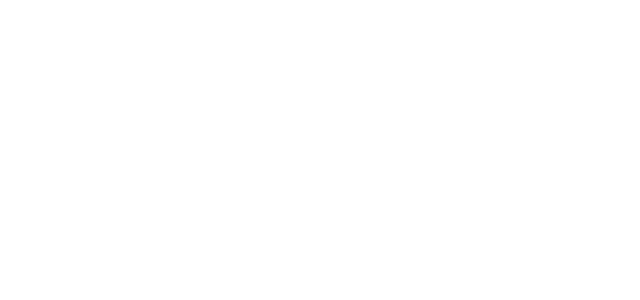
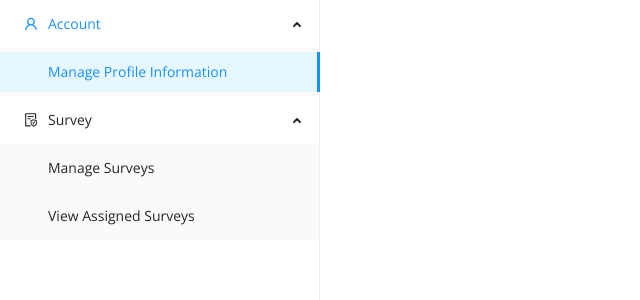
Before and after one commit to hnguyen110/Quiz-Client-UI, a Next.js app: page / in a window 1280 px wide. Shown: the top 300 px of the page, without its empty margins (0-640 px from the left). Built offline with nearby package versions, Linux system fonts and the light colour scheme.

Commit message:
Added the sidebar

```diff
--- /dev/null
+++ b/components/utilities/layout/layout.tsx
@@ -0,0 +1,22 @@
+import { Col, Row } from "antd";
+import { useRouter } from "next/router";
+import Sidebar from "../sidebar/sidebar";
+
+interface Props {
+  children: any;
+}
+
+export default function Layout({ children }: Props) {
+  const router = useRouter();
+
+  return (
+    <Row>
+      <Col xs={0} sm={0} md={6}>
+        <Sidebar />
+      </Col>
+      <Col xs={24} sm={24} md={18}>
+        <main className="w-full">{children}</main>
+      </Col>
+    </Row>
+  );
+}
--- /dev/null
+++ b/components/utilities/sidebar/sidebar.tsx
@@ -0,0 +1,54 @@
+import { FileProtectOutlined, UserOutlined } from "@ant-design/icons";
+import { Menu } from "antd";
+import { ItemType } from "antd/lib/menu/hooks/useItems";
+import Link from "next/link";
+
+export default function Sidebar() {
+  const items: ItemType[] = [
+    {
+      key: 1,
+      icon: <UserOutlined />,
+      label: "Account",
+      children: [
+        {
+          key: 2,
+          label: (
+            <Link href="/account/profile-information">
+              Manage Profile Information
+            </Link>
+          ),
+        },
+      ],
+    },
+    {
+      key: 3,
+      icon: <FileProtectOutlined />,
+      label: "Survey",
+      children: [
+        {
+          key: 4,
+          label: <Link href="/survey/manage-survey">Manage Surveys</Link>,
+        },
+        {
+          key: 5,
+          label: (
+            <Link href="/survey/view-assigned-surveys">
+              View Assigned Surveys
+            </Link>
+          ),
+        },
+      ],
+    },
+  ];
+
+  return (
+    <Menu
+      className="w-full h-screen"
+      mode="inline"
+      theme="light"
+      defaultOpenKeys={["1", "3"]}
+      defaultSelectedKeys={["2"]}
+      items={items}
+    />
+  );
+}
--- a/pages/_app.tsx
+++ b/pages/_app.tsx
@@ -1,9 +1,14 @@
 import "../styles/tailwind.css";
 import "antd/dist/antd.css";
 import type { AppProps } from "next/app";
+import Layout from "../components/utilities/layout/layout";
 
 function App({ Component, pageProps }: AppProps) {
-  return <Component {...pageProps} />;
+  return (
+    <Layout>
+      <Component {...pageProps} />
+    </Layout>
+  );
 }
 
 export default App;
```
Also changed, not shown: styles/tailwind.css.
